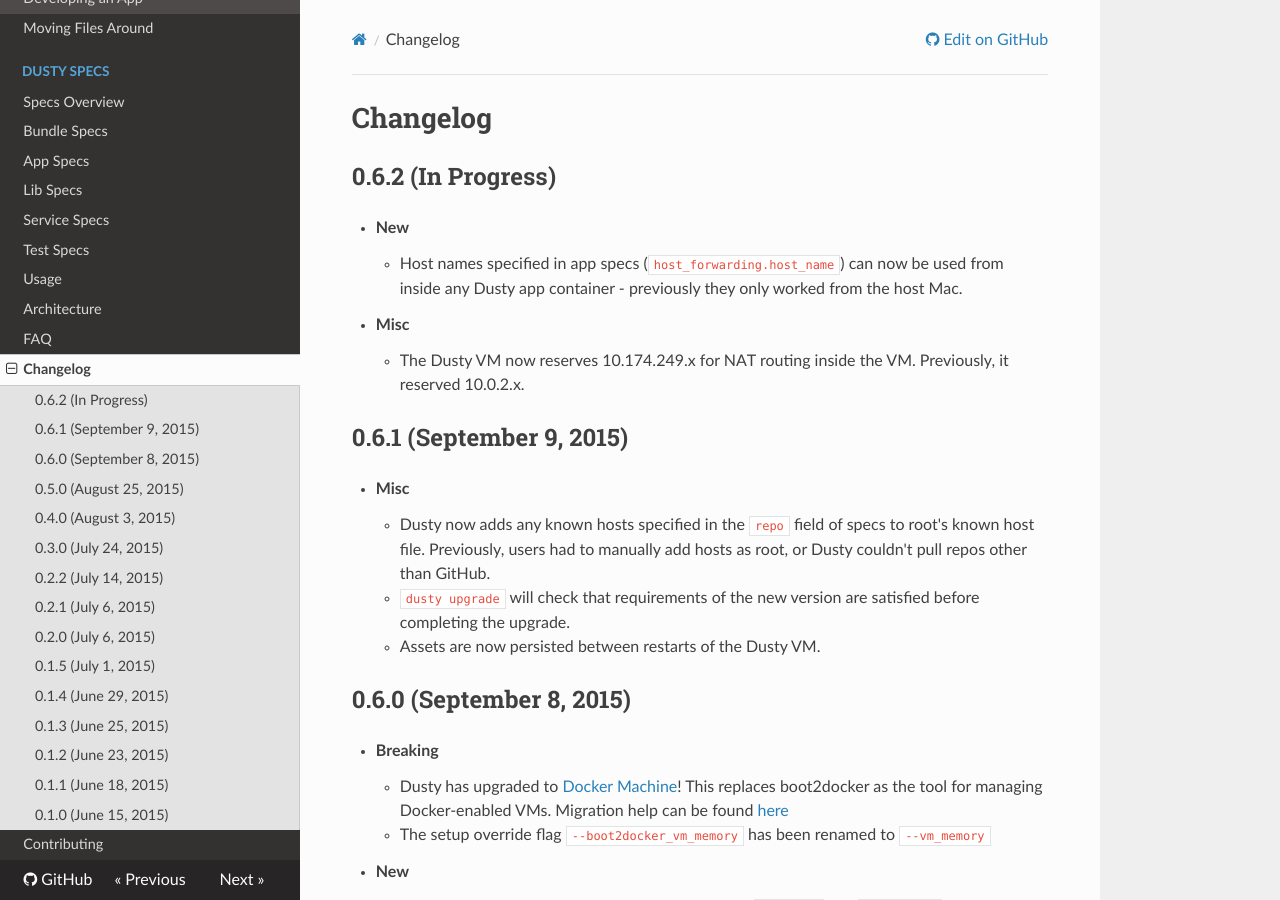
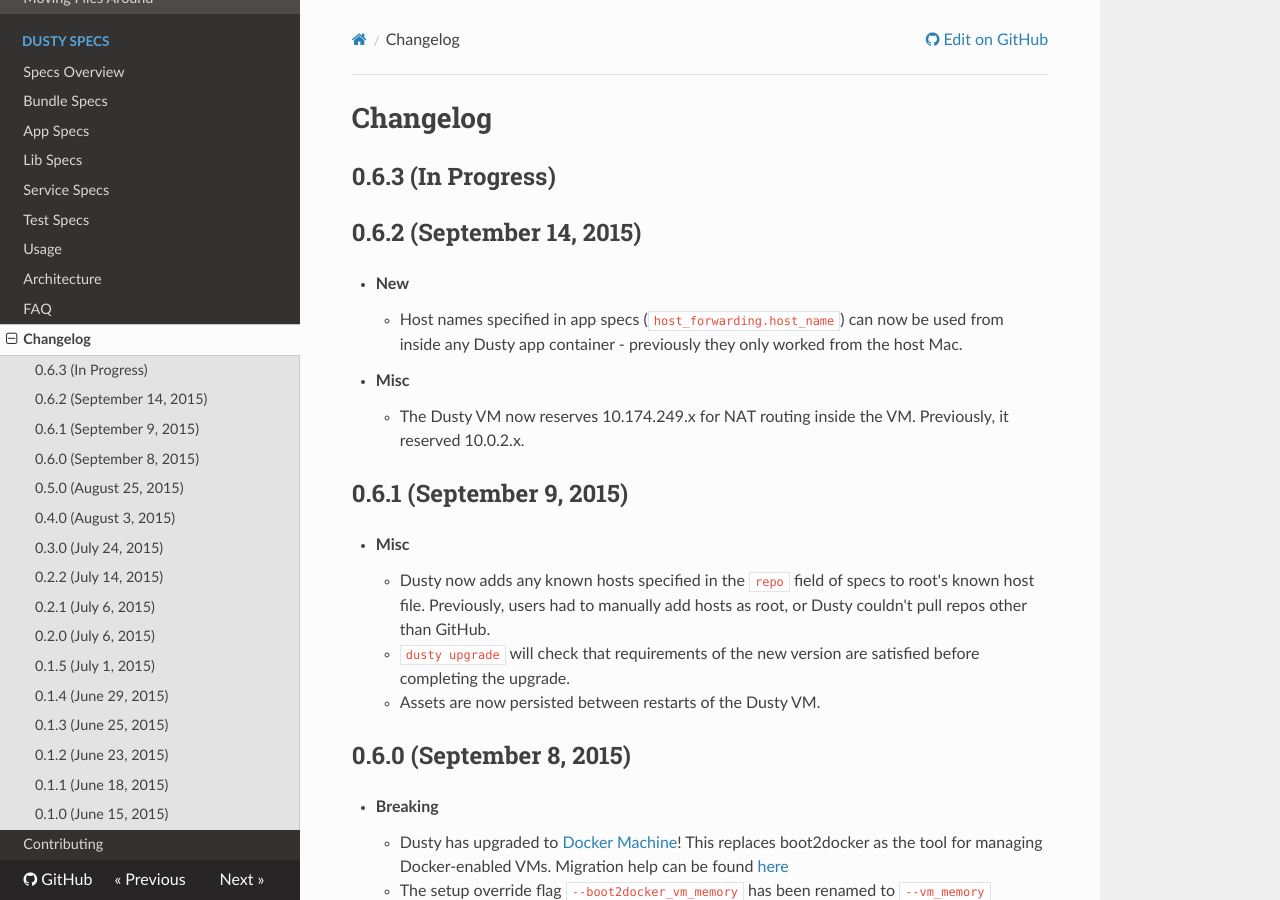
Before and after one commit to gamechanger/dusty, an MkDocs documentation site: the page built from docs/changelog.md, in a window 1280 px wide and 900 px high. Built offline with MkDocs 1.6.1, drawn with Linux system fonts in a browser that asks for light colours; nearby versions of some CDN libraries; old or Windows-style settings are respelled for this version of MkDocs.

Commit message:
Cut 0.6.2

```diff
--- a/docs/changelog.md
+++ b/docs/changelog.md
@@ -1,6 +1,8 @@
 # Changelog
 
-## 0.6.2 (In Progress)
+## 0.6.3 (In Progress)
+
+## 0.6.2 (September 14, 2015)
 
 * **New**
     * Host names specified in app specs (`host_forwarding.host_name`) can now be used from inside any Dusty app container - previously they only worked from the host Mac.
```
Also changed, not shown: docs/installation.md (+1 -1 lines).
